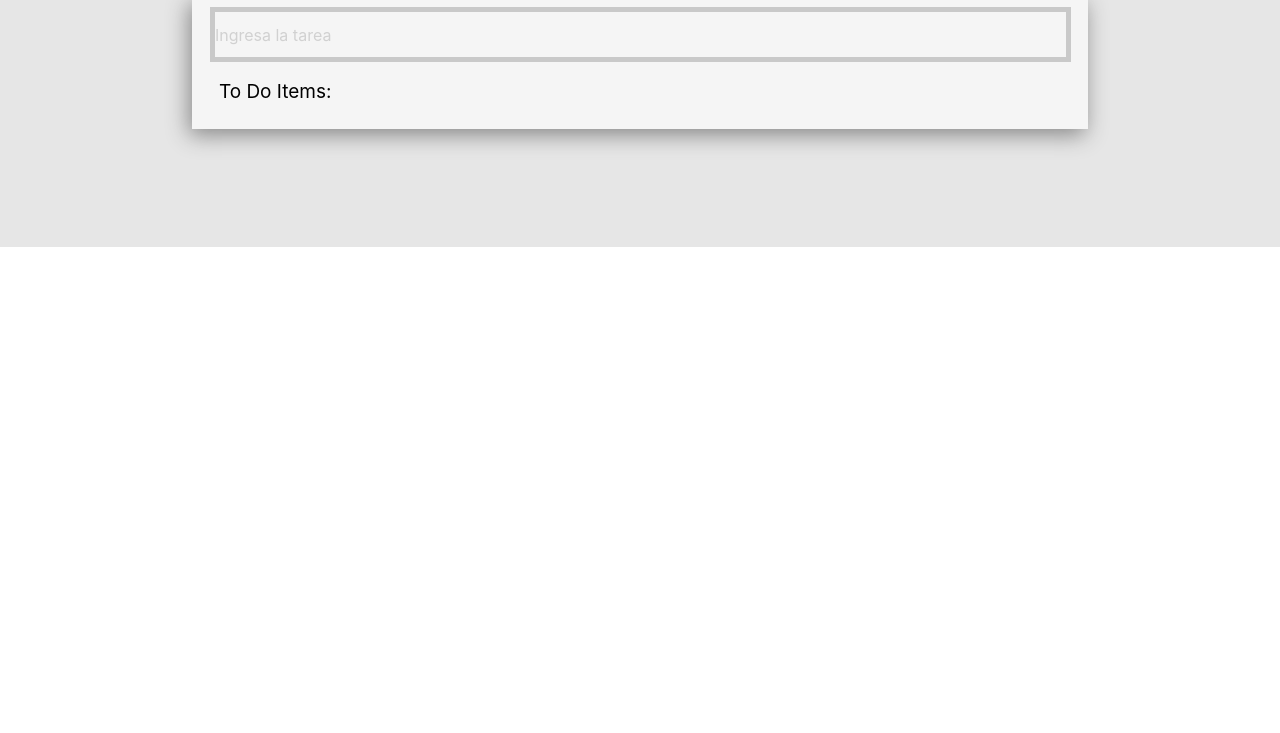
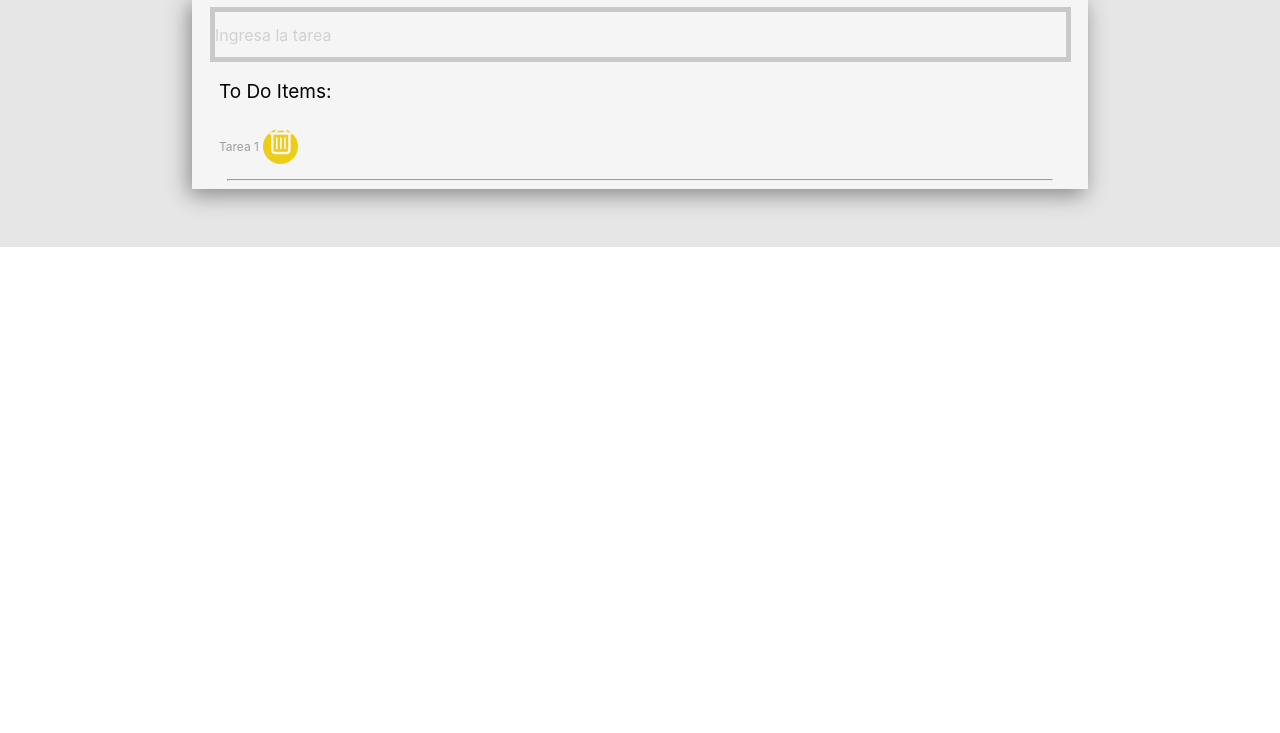
Before and after one commit to antocerdag/todo-jquery, a plain HTML site: page index.html in a window 1280 px wide. Shown: the part 67-800 px from the top of the page. Drawn offline with nearby package versions, Linux system fonts and the light colour scheme.

Commit message:
basurero

```diff
--- a/assets/css/style.css
+++ b/assets/css/style.css
@@ -2,8 +2,9 @@ nav{
 	background-color: #EECD17;
 }
 
-.text-logo{
+nav .nav-wrapper a{
 	color: black;
+	margin-left: 2%;
 }
 
 .caja-tareas{
@@ -29,3 +30,23 @@ nav{
 	margin-left: 3%;
     font-size: 19px;
 }
+
+.tareas-nuevas {
+	margin-left: 3%;
+}
+
+
+.btn-basurero .fa {
+    font-size: 26px;
+    color: whitesmoke;
+    margin-left: 1%;
+    width: 35px;
+    height: 35px;
+    text-align: center;
+    background-color: #EECD17;
+    border-radius: 20px;
+}
+
+.caja hr{
+	width: 92%;
+}
--- a/assets/javascript/main.js
+++ b/assets/javascript/main.js
@@ -1,9 +1,12 @@
 $(document).ready(function(){
 
-	$( "#tarea-input" ).keypress(function() {
-		var tareaNueva = $(".input-box").val();
-		$(".tareas-nuevas").append(tareaNueva);
-
+	$( "#tarea-input" ).keypress(function(e) {
+		var key = e.which;
+		if (key == 13) {
+			var tareaNueva = $(".input-box").val();
+			var btnRemove = $(".tareas-nuevas").append("")
+			var nuevaTarea = $(".tareas-nuevas").append("<p> <input type='checkbox' class='test5'/><label>" + tareaNueva + "</label> <a href='#' class='btn-basurero' type='button'><i class='fa fa-trash-o' aria-hidden='true'></i></a> </p>");
+		}
 
 	});
 })
--- a/index.html
+++ b/index.html
@@ -23,10 +23,15 @@
 		 		</div>
 		 	</div>
 		 	<div class="row">
-		 		<div class="col-md-3">
+		 		<div class="col-md-3 caja">
 		 			<form action="#" class="tareas-nuevas">
-
+						<p>
+					      <input type="checkbox" id="test5" />
+					      <label for="test5">Tarea 1</label>
+					      <a href="" class="btn-basurero" type="button"><i class="fa fa-trash-o" aria-hidden="true"></i></a>
+					    </p>
 		 			</form>
+		 			<hr>
 		 		</div>
 		 		<div class="col-md-3 ">
 		 			<form action="#" class="tareas-completas">
@@ -39,6 +44,7 @@
 	<script src="https://ajax.googleapis.com/ajax/libs/jquery/3.2.1/jquery.min.js"></script>
 	<script type="text/javascript" src="https://code.jquery.com/jquery-2.1.1.min.js"></script>
 	<script href="https://cdnjs.cloudflare.com/ajax/libs/materialize/0.99.0/js/materialize.min.js"></script>
+	<script src="https://use.fontawesome.com/be0dd1e218.js"></script>
 	<script src="assets/javascript/main.js"></script>
 </body>
 </html>
```
